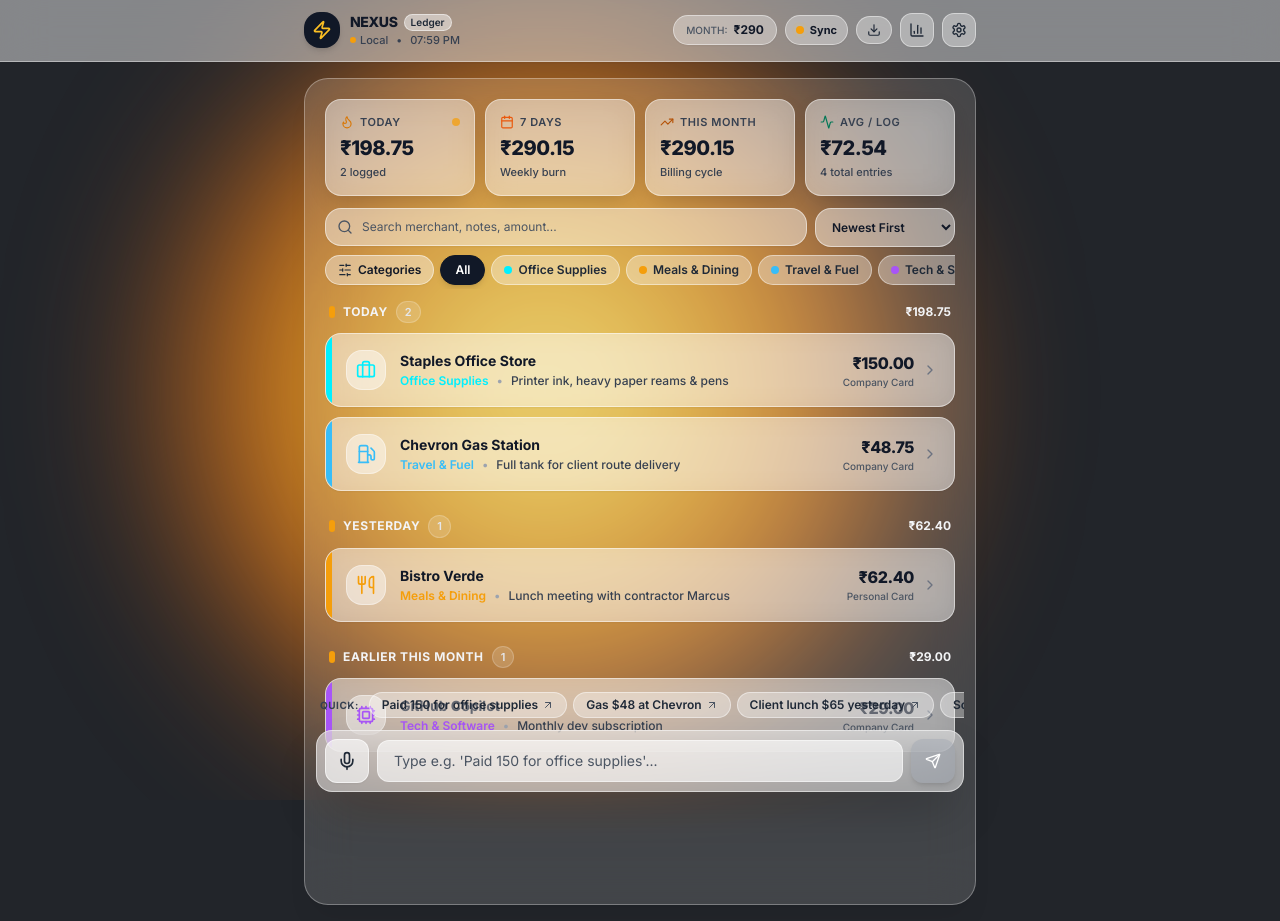
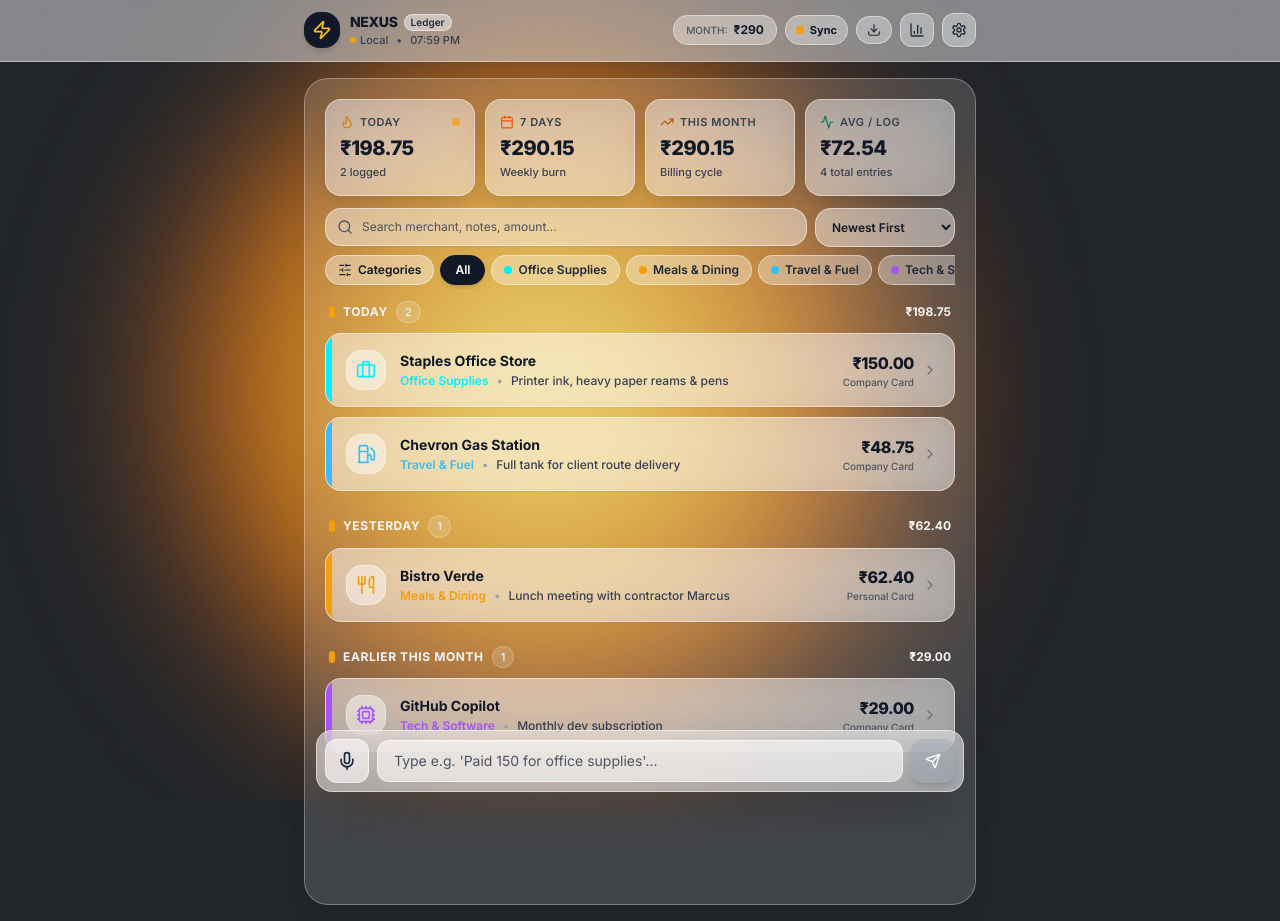
Before and after one commit to manojpolisetti22/nexus-ledger, a React (Vite) app: page / in a window 1280 px wide. Built offline with nearby package versions, Linux system fonts and the light colour scheme; no server answers.

Commit message:
feat: remove quick suggestion chips above bottom input bar

```diff
--- a/src/components/ExpenseInputBar.jsx
+++ b/src/components/ExpenseInputBar.jsx
@@ -198,23 +198,6 @@
           </div>
         )}
 
-        {/* Quick Suggestion Chips (horizontal scroll on mobile) */}
-        <div className="flex items-center space-x-1.5 overflow-x-auto pb-1.5 mb-1.5 scrollbar-none no-scrollbar">
-          <span className="text-[10px] font-bold uppercase text-gray-700 px-1 shrink-0 flex items-center tracking-wider">
-            Quick:
-          </span>
-          {QUICK_CHIPS.map((chip, idx) => (
-            <button
-              key={idx}
-              onClick={() => handleChipClick(chip)}
-              className="text-xs font-semibold px-3 py-1 rounded-full bg-white/35 hover:bg-white/55 border border-white/45 text-gray-800 hover:text-black whitespace-nowrap shrink-0 transition-all flex items-center space-x-1 active:scale-95 shadow-xs"
-            >
-              <span>{chip}</span>
-              <ArrowUpRight className="w-3 h-3 text-gray-600" />
-            </button>
-          ))}
-        </div>
-
         {/* Main Floating Input Station */}
         <div className="bg-white/50 backdrop-blur-xl border border-white/50 rounded-2xl p-2 flex items-center space-x-2 shadow-2xl relative">
 
```
